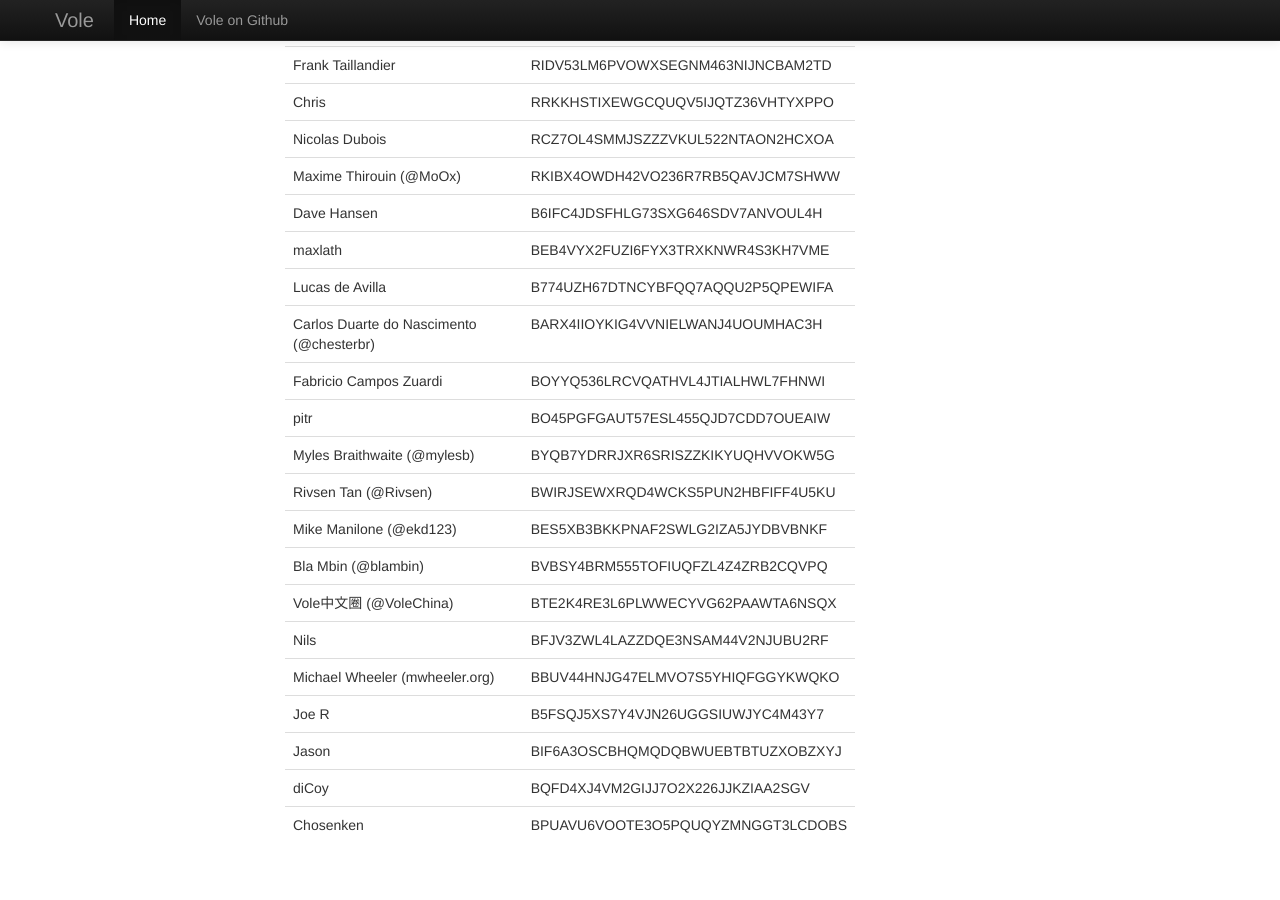
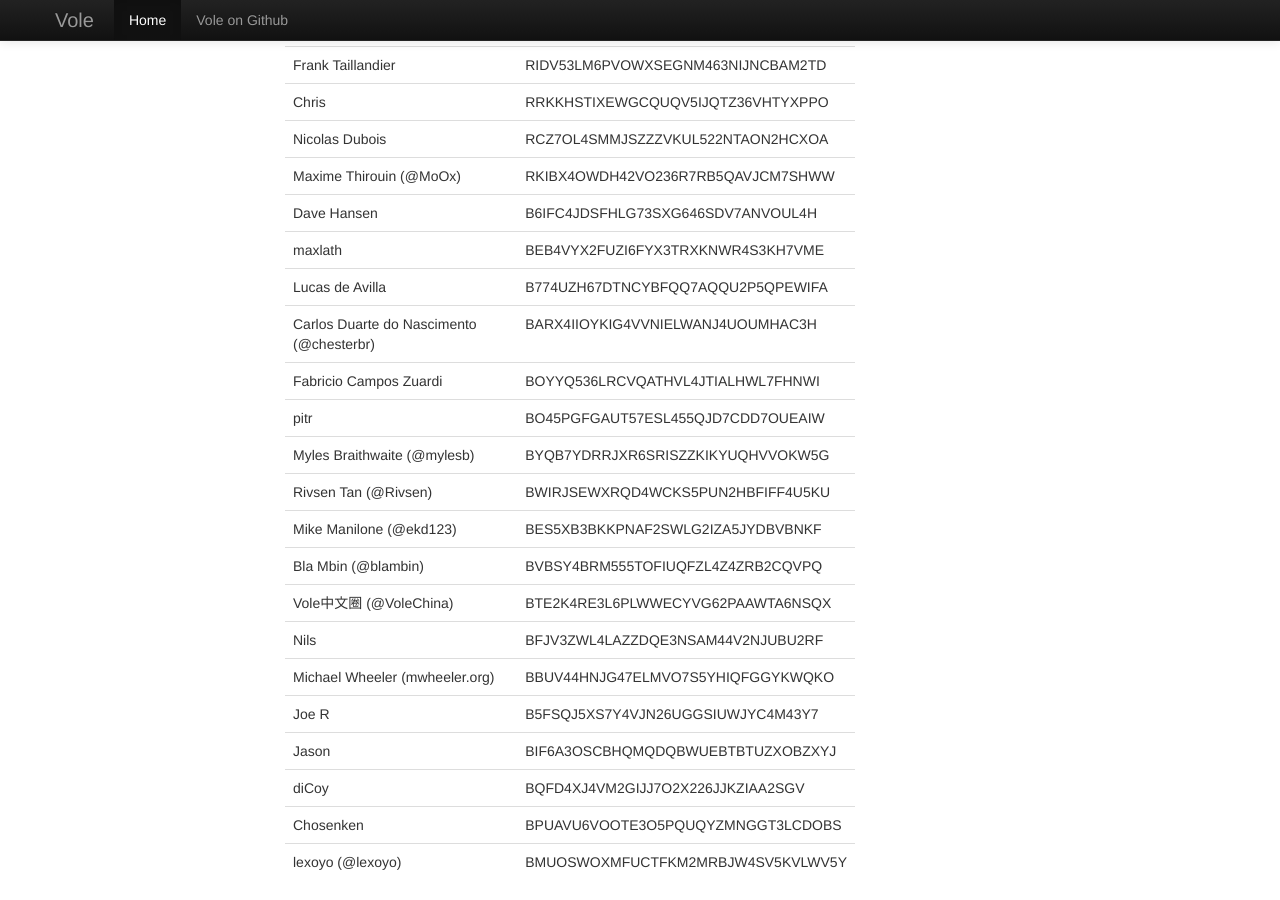
Before and after one commit to vole/vole.github.io, a Jekyll site: the page built from index.html, in a window 1280 px wide and 900 px high, scrolled down 2854 px. Built offline with Jekyll 4.4.1, drawn with Linux system fonts in a browser that asks for light colours; before the commit the page ends 3717 px from its top, so only the background shows below that.

Commit message:
new user lexoyo

```diff
--- a/index.html
+++ b/index.html
@@ -222,6 +222,10 @@ title: Vole.cc
               <td>Chosenken</td>
               <td>BPUAVU6VOOTE3O5PQUQYZMNGGT3LCDOBS</td>
             </tr>
+            <tr>
+              <td>lexoyo (@lexoyo)</td>
+              <td>BMUOSWOXMFUCTFKM2MRBJW4SV5KVLWV5Y</td>
+            </tr>
           </tbody>
         </table>
       </div>
```
